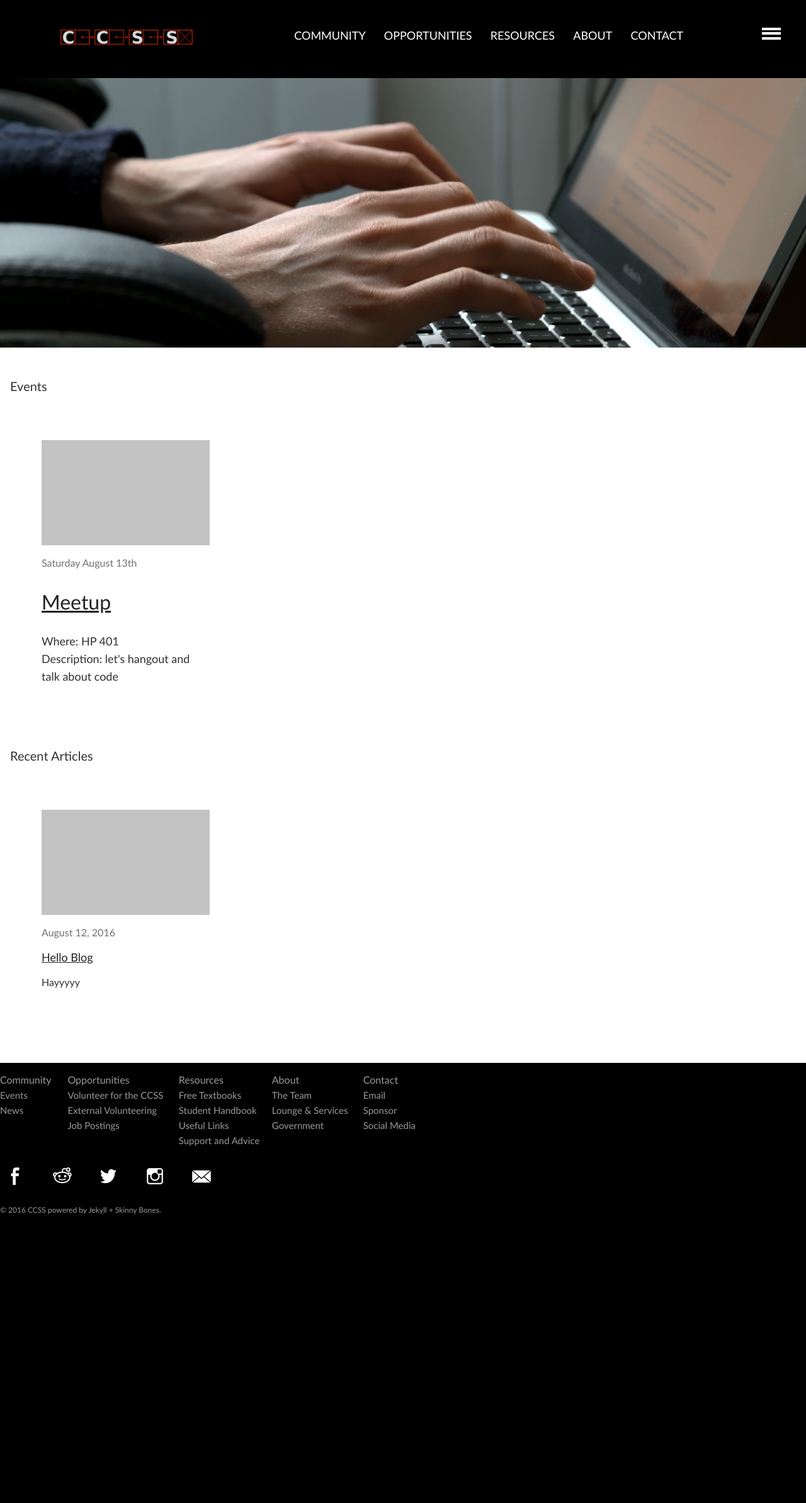
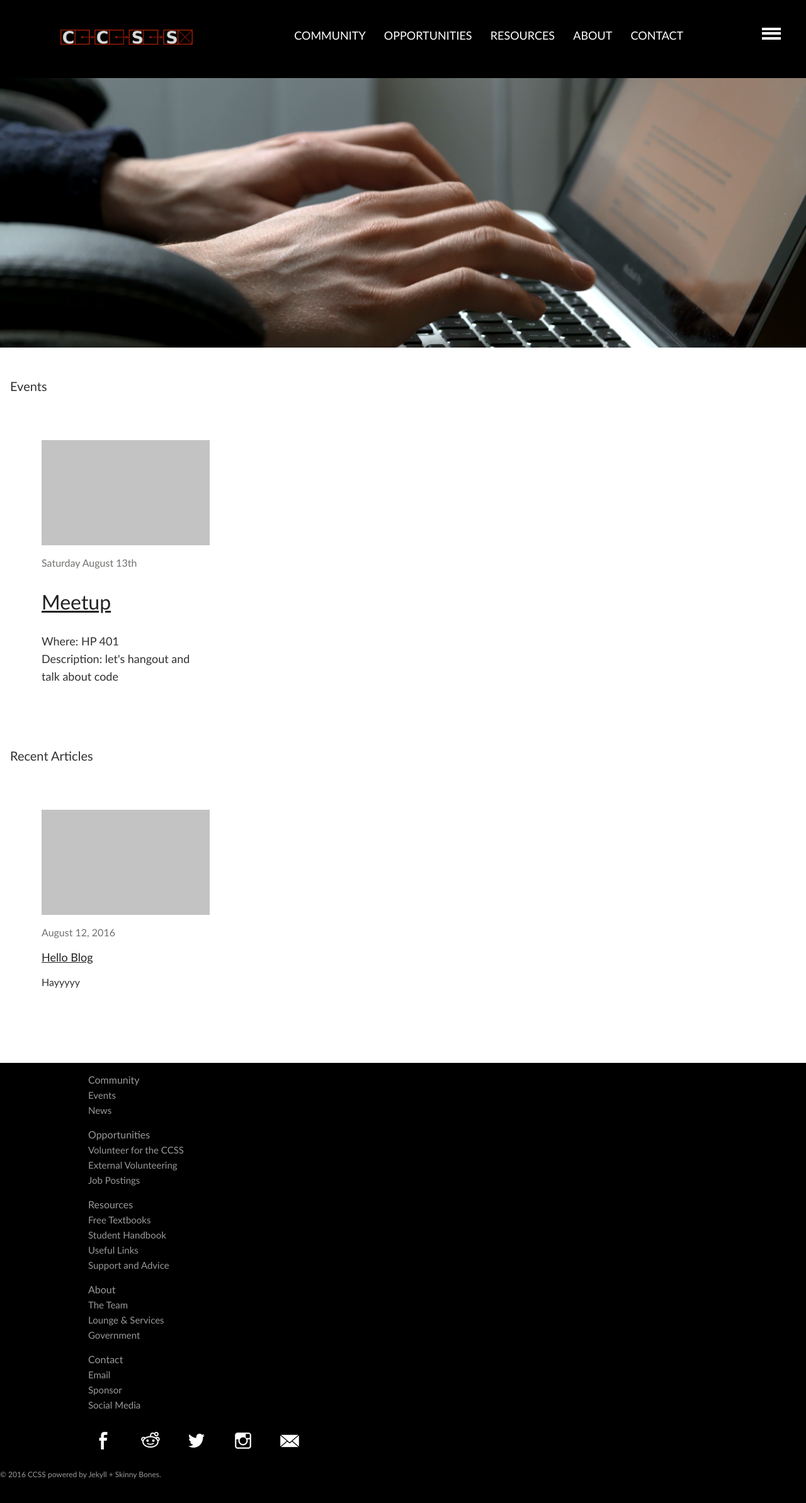
Before and after one commit to brittnylapierre/ccss_web, a Jekyll site: the page built from index.md, in a window 1280 px wide. Shown: the top 2387 px of the page at 63% size. Built offline with Jekyll 4.4.1, drawn with Linux system fonts in a browser that asks for light colours.

Commit message:
Updated _layout.scss

```diff
--- a/_sass/_layout.scss
+++ b/_sass/_layout.scss
@@ -424,7 +424,9 @@
 	width: 100vw;
     display: inline-block;
     ul{
-    	max-width: 1000px;
+    	width: 1000px;
+        position: relative;
+        margin: auto;
     	li {
     		position: relative;
         	margin: auto;
```
